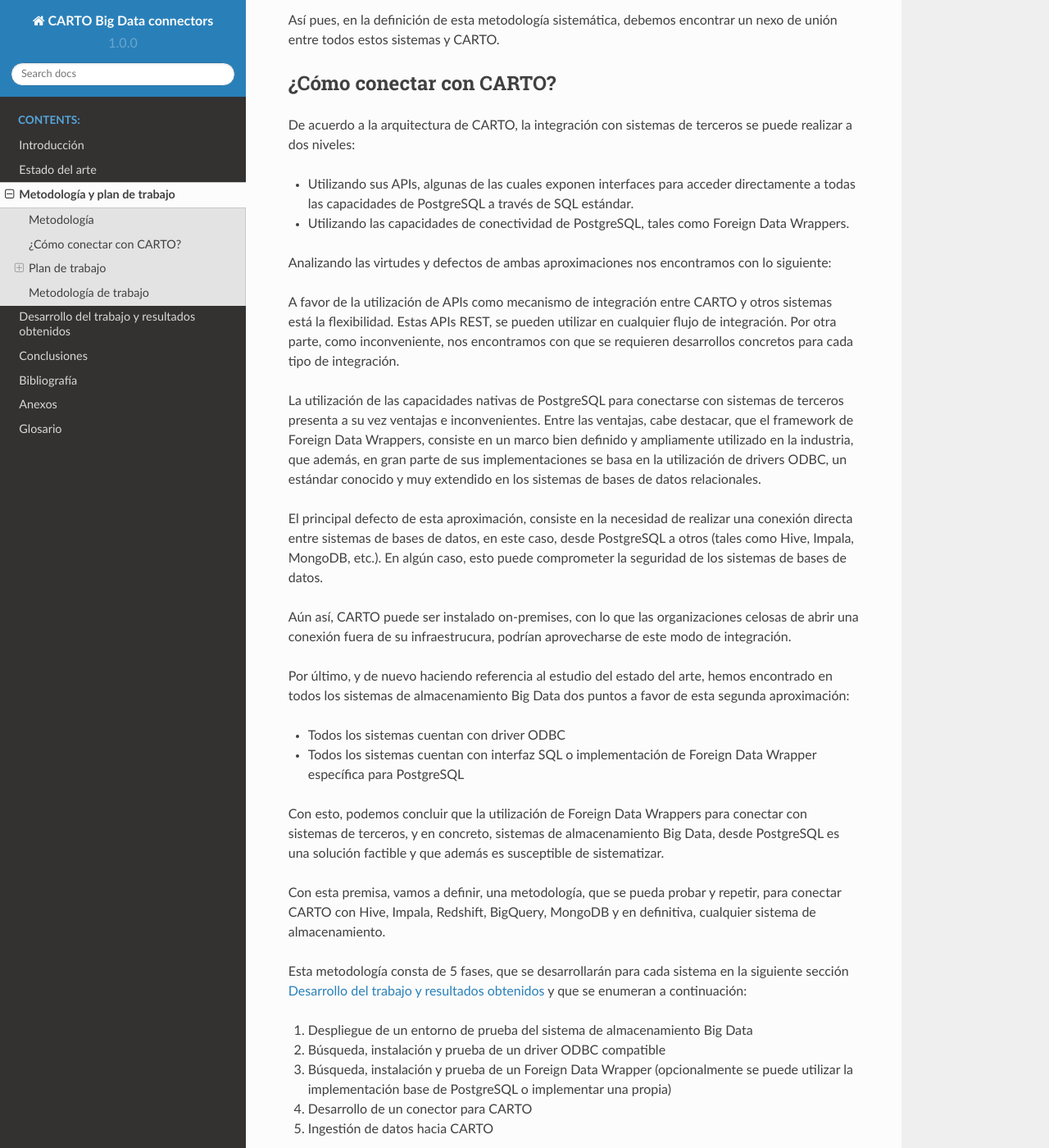
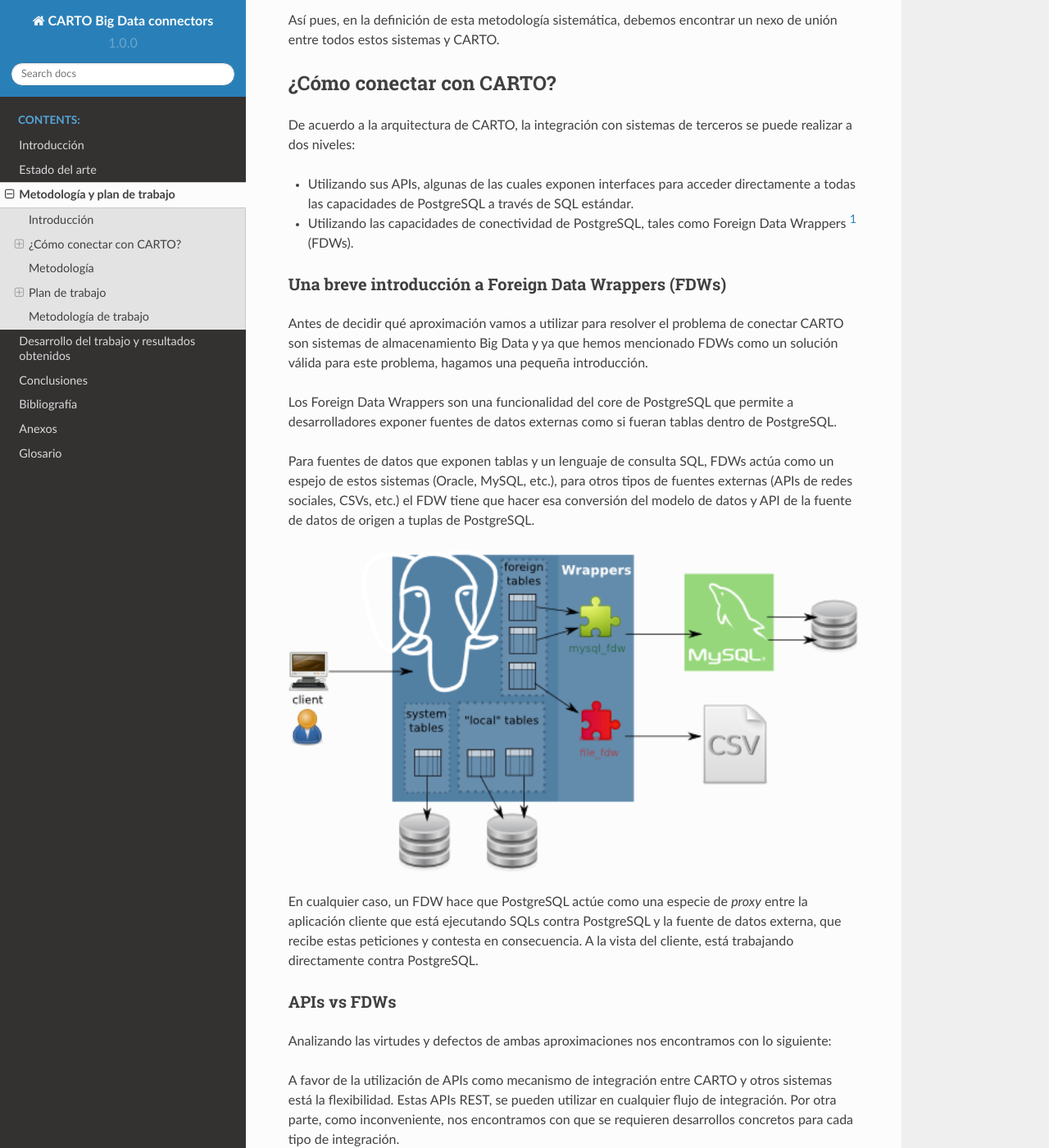
Before and after one commit to alrocar/TFM, a Sphinx documentation site: the page built from docs/source/tfm/20-metodologia.rst, in a window 1280 px wide and 1400 px high, scrolled down 419 px. Shown: the whole window at 82% size. Built offline with Sphinx 7.4.7 and the Read the Docs theme 2.0.0, drawn with Linux system fonts in a browser that asks for light colours; some of the changed text lies outside the part shown.

Commit message:
review meth and add graphic elements

```diff
--- a/docs/source/tfm/20-metodologia.rst
+++ b/docs/source/tfm/20-metodologia.rst
@@ -3,8 +3,8 @@
 Metodología y plan de trabajo
 =============================
 
-Metodología
------------
+Introducción
+------------
 
 Como hemos visto en el estudio del estado del arte de los principales sistemas de almacenamiento Big Data, nos encontramos ante un ecosistema heterogéneo en cuanto a tipos de almacenamiento, procesamiento, despliegue, etc.
 
@@ -18,13 +18,31 @@
 De acuerdo a la arquitectura de CARTO, la integración con sistemas de terceros se puede realizar a dos niveles:
 
 - Utilizando sus APIs, algunas de las cuales exponen interfaces para acceder directamente a todas las capacidades de PostgreSQL a través de SQL estándar.
-- Utilizando las capacidades de conectividad de PostgreSQL, tales como Foreign Data Wrappers.
+- Utilizando las capacidades de conectividad de PostgreSQL, tales como Foreign Data Wrappers [#f1]_ (FDWs).
+
+Una breve introducción a Foreign Data Wrappers (FDWs)
+^^^^^^^^^^^^^^^^^^^^^^^^^^^^^^^^^^^^^^^^^^^^^^^^^^^^^
+
+Antes de decidir qué aproximación vamos a utilizar para resolver el problema de conectar CARTO son sistemas de almacenamiento Big Data y ya que hemos mencionado FDWs como un solución válida para este problema, hagamos una pequeña introducción.
+
+Los Foreign Data Wrappers son una funcionalidad del core de PostgreSQL que permite a desarrolladores exponer fuentes de datos externas como si fueran tablas dentro de PostgreSQL.
+
+Para fuentes de datos que exponen tablas y un lenguaje de consulta SQL, FDWs actúa como un espejo de estos sistemas (Oracle, MySQL, etc.), para otros tipos de fuentes externas (APIs de redes sociales, CSVs, etc.) el FDW tiene que hacer esa conversión del modelo de datos y API de la fuente de datos de origen a tuplas de PostgreSQL.
+
+.. image:: ../_static/fdw.png
+  :width: 800
+  :alt: Foreign Data Wrappers
+
+En cualquier caso, un FDW hace que PostgreSQL actúe como una especie de *proxy* entre la aplicación cliente que está ejecutando SQLs contra PostgreSQL y la fuente de datos externa, que recibe estas peticiones y contesta en consecuencia. A la vista del cliente, está trabajando directamente contra PostgreSQL.
+
+APIs vs FDWs
+^^^^^^^^^^^^
 
 Analizando las virtudes y defectos de ambas aproximaciones nos encontramos con lo siguiente:
 
 A favor de la utilización de APIs como mecanismo de integración entre CARTO y otros sistemas está la flexibilidad. Estas APIs REST, se pueden utilizar en cualquier flujo de integración. Por otra parte, como inconveniente, nos encontramos con que se requieren desarrollos concretos para cada tipo de integración.
 
-La utilización de las capacidades nativas de PostgreSQL para conectarse con sistemas de terceros presenta a su vez ventajas e inconvenientes. Entre las ventajas, cabe destacar, que el framework de Foreign Data Wrappers, consiste en un marco bien definido y ampliamente utilizado en la industria, que además, en gran parte de sus implementaciones se basa en la utilización de drivers ODBC, un estándar conocido y muy extendido en los sistemas de bases de datos relacionales.
+La utilización de las capacidades nativas de PostgreSQL para conectarse con sistemas de terceros presenta a su vez ventajas e inconvenientes. Entre las ventajas, cabe destacar, que el framework de Foreign Data Wrappers, consiste en un marco bien definido y ampliamente utilizado en la industria, que además, en gran parte de sus implementaciones se basa en la utilización de drivers ODBC [#f2]_, un estándar conocido y muy extendido en los sistemas de bases de datos relacionales.
 
 El principal defecto de esta aproximación, consiste en la necesidad de realizar una conexión directa entre sistemas de bases de datos, en este caso, desde PostgreSQL a otros (tales como Hive, Impala, MongoDB, etc.). En algún caso, esto puede comprometer la seguridad de los sistemas de bases de datos.
 
@@ -73,8 +94,6 @@
 - Despliegue con Docker de Cloudera Quickstart para contar con instancias de Hive e Impala.
 - Despliegue de una instancia de Amazon Redshift.
 - Despliegue con Docker de una instancia de MongoDB.
-- Despliegue con Docker de una instancia de Cassandra.
-- Despliegue con Docker de una instancia de Oracle.
 - Configuración de una cuenta y credenciales para acceso a Google BigQuery.
 
 Desarrollo de conectores para CARTO
@@ -104,8 +123,6 @@
 - Creación de un dashboard de análisis y visualización de datos geoespaciales con CARTO provenientes de uno o más de los sistemas implementados.
 
 
-TODO: especificar un poco más qué datasets y qué sistemas de almacenamiento concreto se van a usar.
-
 Metodología de trabajo
 ----------------------
 
@@ -117,4 +134,6 @@
 
 En última instancia, se trabaja en la ingestión de datos y creación del dashboard a modo de demostración.
 
-Por otra parte, como segundo objetivo metodológico, se pretende que todo el entorno sea fácilmente reproducible, así pues, se utilizan herramientas que facilitan la automatización y colaboración: Github, BASH, Vagrant, Docker, etc. Con lo que es posible reproducir todo el desarrollo realizado durante el trabajo final de máster.
+
+.. [#f1] https://carto.com/blog/postgres-fdw/ - mayo 2019
+.. [#f2] https://docs.microsoft.com/en-us/sql/odbc/reference/what-is-odbc?view=sql-server-2017 - mayo 2019
```
Also changed, not shown: other parts of docs/source/tfm/20-metodologia.rst (+3 -0 lines), docs/source/_static/fdw.png (added).
